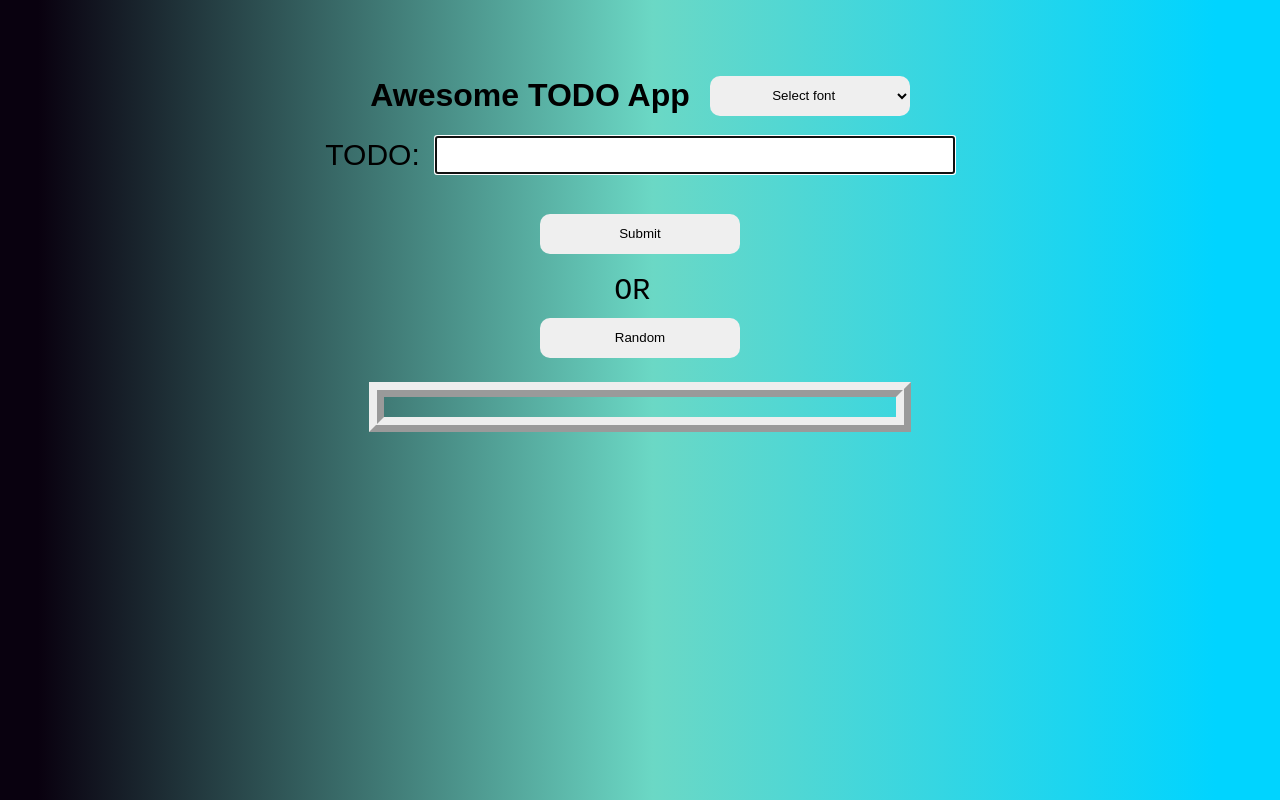
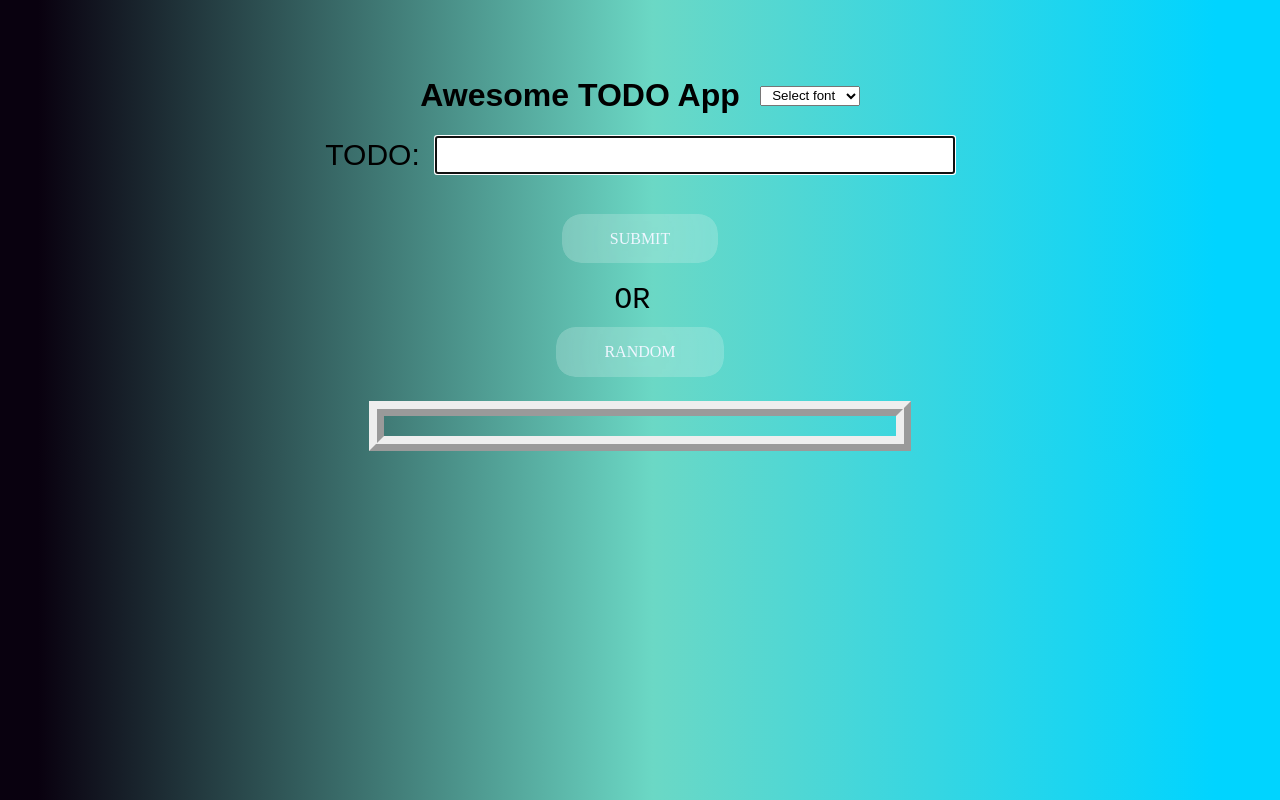
Before and after one commit to eric-sclafani/js_practice, a website with bundled scripts: page todoApp/src/index.html in a window 1280 px wide. Built offline with nearby package versions, Linux system fonts and the light colour scheme.

Commit message:
added cool button style (not mine)

```diff
--- a/todoApp/src/index.html
+++ b/todoApp/src/index.html
@@ -30,12 +30,46 @@
                     <input id="todo-input" type="text" name="todo-input" required autofocus>
                 </div>
 
-                <button id="submit">Submit</button>
+
+                <button class="cool-button" id="submit">
+                    Submit
+                    <svg>
+                      <defs>
+                        <filter id="glow">
+                          <fegaussianblur result="coloredBlur" stddeviation="5"></fegaussianblur>
+                          <femerge>
+                            <femergenode in="coloredBlur"></femergenode>
+                            <femergenode in="coloredBlur"></femergenode>
+                            <femergenode in="coloredBlur"></femergenode>
+                            <femergenode in="SourceGraphic"></femergenode>
+                          </femerge>
+                        </filter>
+                      </defs>
+                      <rect />
+                    </svg>
+                  </button>
 
                 <div id="or-text">OR<span id="or-dots">...</span></div>
             </form>
 
-            <button id="generate-random-todo">Random</button>
+            <button class="cool-button" id="generate-random-todo">
+                Random
+                <svg>
+                  <defs>
+                    <filter id="glow">
+                      <fegaussianblur result="coloredBlur" stddeviation="5"></fegaussianblur>
+                      <femerge>
+                        <femergenode in="coloredBlur"></femergenode>
+                        <femergenode in="coloredBlur"></femergenode>
+                        <femergenode in="coloredBlur"></femergenode>
+                        <femergenode in="SourceGraphic"></femergenode>
+                      </femerge>
+                    </filter>
+                  </defs>
+                  <rect />
+                </svg>
+              </button>
+
         </section>
 
 
--- a/todoApp/src/style.css
+++ b/todoApp/src/style.css
@@ -1,143 +1,246 @@
 :root {
-    --anim-time:0.5s;
+    --anim-time: 0.5s;
 }
 
 html {
-    background: rgb(9,1,15);
-    background: linear-gradient(90deg, rgba(9,1,15,1) 3%, rgba(107,216,197,1) 51%, rgba(0,212,255,1) 95%);
+    background: rgb(9, 1, 15);
+    background: linear-gradient(90deg, rgba(9, 1, 15, 1) 3%, rgba(107, 216, 197, 1) 51%, rgba(0, 212, 255, 1) 95%);
 }
 
 body {
-    display:flex;
+    display: flex;
     flex-direction: column;
     align-items: center;
-    margin:0 10vw 0 10vw;
+    margin: 0 10vw 0 10vw;
 }
 
 
 header {
-    display:flex;
+    display: flex;
     align-items: center;
-    gap:20px;
-    margin-top:7vh;
+    gap: 20px;
+    margin-top: 7vh;
 }
 
 h1 {
-    font-family:Chalkduster, fantasy
+    font-family: Chalkduster, fantasy
 }
 
 #todo-font-dropdown {
-    width:100px;
-    height:20px;
-    text-align:center;
+    width: 100px;
+    height: 20px;
+    text-align: center;
 }
 
-#main-content{
+#main-content {
     display: flex;
     flex-direction: column;
-    gap:10px;
-    margin-bottom:3vh;
+    gap: 10px;
+    margin-bottom: 3vh;
     align-items: center;
 }
 
 
 #main-form {
-    display:flex;
+    display: flex;
     flex-direction: column;
     align-items: center;
 }
 
 #todo-input-wrapper {
     display: flex;
-    gap:15px;
+    gap: 15px;
     align-items: center;
 
 }
 
-#todo-label{
-    font-family:Chalkduster, fantasy;
-    font-size:30px;
+#todo-label {
+    font-family: Chalkduster, fantasy;
+    font-size: 30px;
 }
 
 #todo-input {
-    width:40vw;
-    height:4vh;
+    width: 40vw;
+    height: 4vh;
 }
 
-#todo-font-dropdown,
-#generate-random-todo,
-#submit {
-    height:40px;
-    width:200px;
-    border:none;
-    border-radius:10px;
+.cool-button,
+.cool-button *,
+.cool-button :after,
+.cool-button :before,
+.cool-button:after,
+.cool-button:before {
+  border: 0 solid;
+  box-sizing: border-box;
+}
+.cool-button {
+  -webkit-tap-highlight-color: transparent;
+  background-color: #000;
+  background-image: none;
+  color: #fff;
+  font-family: ui-sans-serif, system-ui, -apple-system, BlinkMacSystemFont,
+    Segoe UI, Roboto, Helvetica Neue, Arial, Noto Sans, sans-serif,
+    Apple Color Emoji, Segoe UI Emoji, Segoe UI Symbol, Noto Color Emoji;
+  font-size: 100%;
+  font-weight: 900;
+  line-height: 1.5;
+  margin: 0;
+  mask-image: -webkit-radial-gradient(#000, #fff);
+  padding: 0;
+  text-transform: uppercase;
+}
+.cool-button:disabled {
+  cursor: default;
+}
+.cool-button:-moz-focusring {
+  outline: auto;
+}
+.cool-button svg {
+  vertical-align: middle;
+}
+.cool-button [hidden] {
+  display: none;
+}
+.cool-button {
+  --thickness: 0.3rem;
+  --roundness: 1.2rem;
+  --color: #eff6ff;
+  --opacity: 0.6;
+  -webkit-backdrop-filter: blur(100px);
+  backdrop-filter: blur(100px);
+  background: none;
+  background: hsla(0, 0%, 100%, 0.2);
+  border: none;
+  border-radius: var(--roundness);
+  color: var(--color);
+  cursor: pointer;
+  display: block;
+  font-family: Poppins, "sans-serif";
+  font-size: 1rem;
+  font-weight: 500;
+  padding: 0.8rem 3rem;
+  position: relative;
+}
+.cool-button:hover {
+  background: hsla(0, 0%, 100%, 0.3);
+  filter: brightness(1.2);
+}
+.cool-button:active {
+  --opacity: 0;
+  background: hsla(0, 0%, 100%, 0.1);
+}
+.cool-button svg {
+  border-radius: var(--roundness);
+  display: block;
+  filter: url(#glow);
+  height: 100%;
+  left: 0;
+  position: absolute;
+  top: 0;
+  width: 100%;
+}
+.cool-button rect {
+  fill: none;
+
+  stroke: var(--color);
+  stroke-width: var(--thickness);
+  stroke-linejoin: round;
+  stroke-dasharray: 185%;
+  stroke-dashoffset: 80;
+
+  -webkit-animation: snake 2s linear infinite;
+  animation: snake 2s linear infinite;
+  -webkit-animation-play-state: paused;
+  animation-play-state: paused;
+  height: 100%;
+  opacity: 0;
+  transition: opacity 0.2s;
+  width: 100%;
+}
+.cool-button:hover rect {
+  -webkit-animation-play-state: running;
+  animation-play-state: running;
+  opacity: var(--opacity);
 }
 
+
 #submit {
-    margin:5vh 0 2.5vh 0;
+    margin: 5vh 0 2.5vh 0;
 }
 
 #or-text {
     font-family: monospace;
     font-size: 30px;
-    padding-left:3vw;
+    padding-left: 3vw;
 }
+
 #or-dots {
     font-family: monospace;
     font-size: 30px;
     clip-path: inset(0 3ch 0 0);
     animation: animateDots 1s steps(4) infinite;
-  }
+}
 
 
 
-#todo-items{
-    display:flex;
-    flex-direction:column;
-    padding:10px 6px 10px 6px;
-    width:500px;
-    border:4mm ridge;
-    font-family:Optima, sans-serif
-
+#todo-items {
+    display: flex;
+    flex-direction: column;
+    padding: 10px 6px 10px 6px;
+    width: 500px;
+    border: 4mm ridge;
+    font-family: Optima, sans-serif
 }
 
 .todo-item-wrapper {
-    display:flex;
+    display: flex;
     align-items: flex-start;
 
 }
 
 .todo-remove {
-    height:20px;
-    width:20px;
-    background-color:red;
-    border:none;
+    height: 20px;
+    width: 20px;
+    background-color: red;
+    border: none;
 }
 
 /* Matches all elems that start with todo-item-wrapper */
 [class^="todo-item-wrapper-"] {
-    display:flex;
-    gap:10px;
+    display: flex;
+    gap: 10px;
 }
 
 
 /* Animations */
 
-@keyframes slideFromTop{
+@-webkit-keyframes snake {
+    to {
+        stroke-dashoffset: 370%;
+    }
+}
+
+@keyframes snake {
+    to {
+        stroke-dashoffset: 370%;
+    }
+}
+
+@keyframes slideFromTop {
     from {
-        transform:translateY(-50px);
-        opacity:0;
+        transform: translateY(-50px);
+        opacity: 0;
     }
 
     to {
-        transform:translateY(0px);
-        opacity:100%;
+        transform: translateY(0px);
+        opacity: 100%;
     }
 }
 
 @keyframes slideFromBottom {
     from {
-        transform:translateY(50px);
+        transform: translateY(50px);
         opacity: 0;
     }
 
@@ -147,91 +250,114 @@ h1 {
     }
 }
 
-@keyframes slideFromRight{
+@keyframes slideFromRight {
     from {
-        transform:translateX(50px);
-        opacity:0;
+        transform: translateX(50px);
+        opacity: 0;
     }
 
     to {
-        transform:translateX(0px);
-        opacity:100%;
+        transform: translateX(0px);
+        opacity: 100%;
     }
 }
 
 
-@keyframes slideFromLeft{
+@keyframes slideFromLeft {
     from {
-        transform:translateX(-50px);
-        opacity:0;
+        transform: translateX(-50px);
+        opacity: 0;
     }
 
     to {
-        transform:translateX(0px);
-        opacity:100%;
+        transform: translateX(0px);
+        opacity: 100%;
     }
 }
 
-@keyframes slideFromTopLeft{
+@keyframes slideFromTopLeft {
     from {
-        transform:translate(-50px, -50px);
-        opacity:0;
+        transform: translate(-50px, -50px);
+        opacity: 0;
     }
 
     to {
-        transform:translate(0);
-        opacity:100%;
+        transform: translate(0);
+        opacity: 100%;
     }
 }
 
-@keyframes slideFromTopRight{
+@keyframes slideFromTopRight {
     from {
-        transform:translate(50px, -50px);
-        opacity:0;
+        transform: translate(50px, -50px);
+        opacity: 0;
     }
 
     to {
-        transform:translate(0);
-        opacity:100%;
+        transform: translate(0);
+        opacity: 100%;
     }
 }
 
-@keyframes slideFromBottomLeft{
+@keyframes slideFromBottomLeft {
     from {
-        transform:translate(-50px, 50px);
-        opacity:0;
+        transform: translate(-50px, 50px);
+        opacity: 0;
     }
 
     to {
-        transform:translate(0);
-        opacity:100%;
+        transform: translate(0);
+        opacity: 100%;
     }
 }
 
-@keyframes slideFromBottomRight{
+@keyframes slideFromBottomRight {
     from {
-        transform:translate(50px, 50px);
-        opacity:0;
+        transform: translate(50px, 50px);
+        opacity: 0;
     }
 
     to {
-        transform:translate(0);
-        opacity:100%;
+        transform: translate(0);
+        opacity: 100%;
     }
 }
 
-.slideFromTop { animation: slideFromTop var(--anim-time) linear; }
-.slideFromBottom { animation: slideFromBottom var(--anim-time) linear; }
-.slideFromLeft { animation: slideFromLeft var(--anim-time) linear; }
-.slideFromRight { animation: slideFromRight var(--anim-time) linear; }
-.slideFromTopLeft {animation: slideFromTopLeft var(--anim-time) linear; }
-.slideFromTopRight { animation: slideFromTopRight var(--anim-time) linear; }
-.slideFromBottomLeft { animation: slideFromBottomLeft var(--anim-time) linear; }
-.slideFromBottomRight { animation: slideFromBottomRight var(--anim-time) linear; }
+.slideFromTop {
+    animation: slideFromTop var(--anim-time) linear;
+}
+
+.slideFromBottom {
+    animation: slideFromBottom var(--anim-time) linear;
+}
+
+.slideFromLeft {
+    animation: slideFromLeft var(--anim-time) linear;
+}
+
+.slideFromRight {
+    animation: slideFromRight var(--anim-time) linear;
+}
+
+.slideFromTopLeft {
+    animation: slideFromTopLeft var(--anim-time) linear;
+}
+
+.slideFromTopRight {
+    animation: slideFromTopRight var(--anim-time) linear;
+}
+
+.slideFromBottomLeft {
+    animation: slideFromBottomLeft var(--anim-time) linear;
+}
+
+.slideFromBottomRight {
+    animation: slideFromBottomRight var(--anim-time) linear;
+}
 
 
 @keyframes animateDots {
     to {
-      clip-path: inset(0 -1ch 0 0)
+        clip-path: inset(0 -1ch 0 0)
     }
-  }
+}
```
Also changed, not shown: todoApp/README.md.
